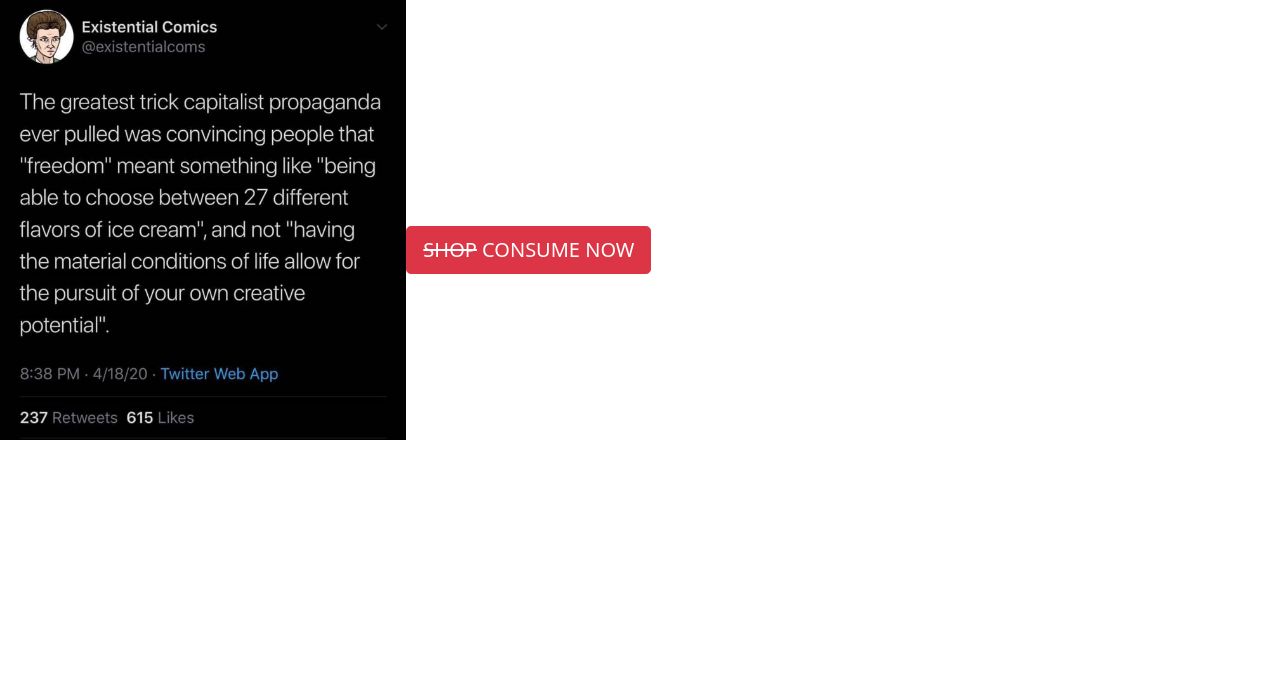
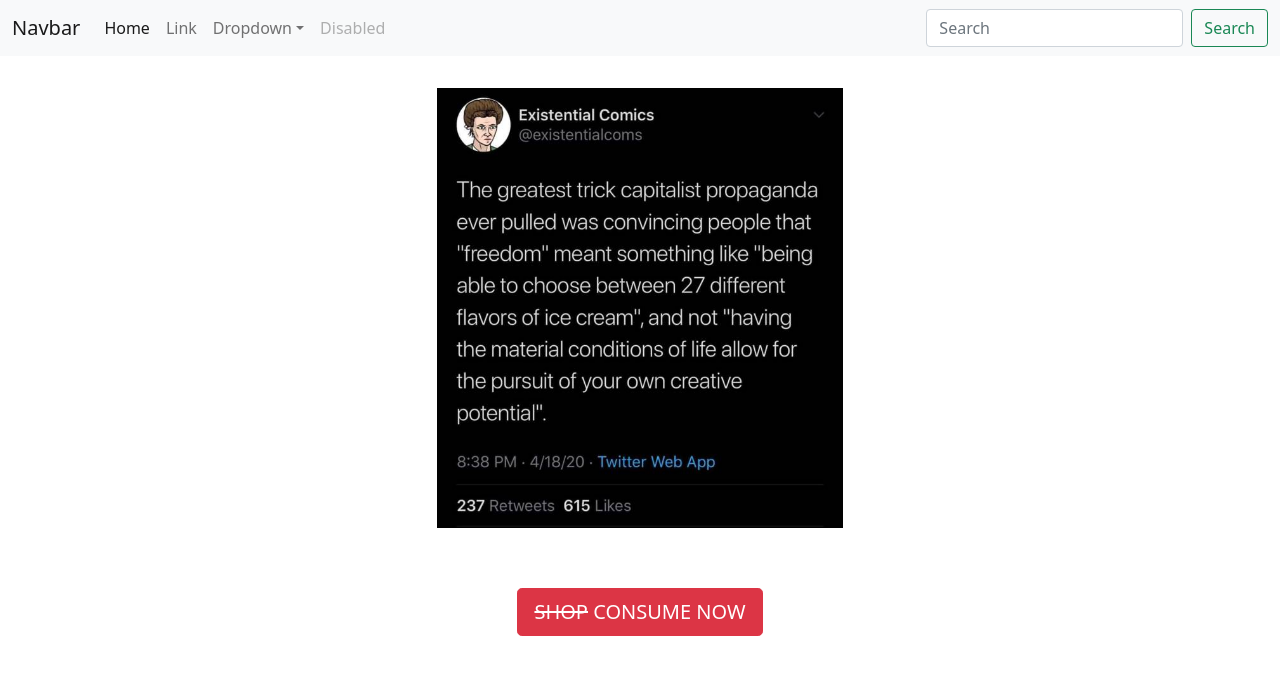
Before and after one commit to muratcan-yuksel/shopping-cart-react, a React (Create React App) app: page / in a window 1280 px wide. Shown: the top 674 px of the page. Built offline with nearby package versions, Linux system fonts and the light colour scheme.

Commit message:
added navbar and layout, and layout works in react just like gatsby

```diff
--- /dev/null
+++ b/src/pages/Layout.js
@@ -0,0 +1,21 @@
+import React from 'react'
+import Navbar from "./Navbar"
+import "../styles/layout.css"
+
+export default function Layout({children}) {
+    return (
+        <div className="body">
+            <Navbar />
+            <div className="content">
+                {/* in order for the content outside of the layout to be seen
+                for instance the content in index.js
+                I need to do this "children" thing */}
+                {children}
+            </div>
+            {/* <footer className={footer}>
+                <p>Copyright 2021 Murat Can Yüksel</p>
+            </footer> */}
+
+        </div>
+    )
+}
--- /dev/null
+++ b/src/pages/Navbar.js
@@ -0,0 +1,46 @@
+import React from 'react'
+
+export default function Navbar() {
+    return (
+        <nav>
+            <div className="links">
+
+            </div>
+            <nav className="navbar navbar-expand-lg navbar-light bg-light">
+  <div className="container-fluid">
+    <a className="navbar-brand" href="#">Navbar</a>
+    <button className="navbar-toggler" type="button" data-bs-toggle="collapse" data-bs-target="#navbarSupportedContent" aria-controls="navbarSupportedContent" aria-expanded="false" aria-label="Toggle navigation">
+      <span className="navbar-toggler-icon"></span>
+    </button>
+    <div className="collapse navbar-collapse" id="navbarSupportedContent">
+      <ul className="navbar-nav me-auto mb-2 mb-lg-0">
+        <li className="nav-item">
+          <a className="nav-link active" aria-current="page" href="#">Home</a>
+        </li>
+        <li className="nav-item">
+          <a className="nav-link" href="#">Link</a>
+        </li>
+        <li className="nav-item dropdown">
+          <a className="nav-link dropdown-toggle" href="#" id="navbarDropdown" role="button" data-bs-toggle="dropdown" aria-expanded="false">
+            Dropdown
+          </a>
+          <ul className="dropdown-menu" aria-labelledby="navbarDropdown">
+            <li><a className="dropdown-item" href="#">Action</a></li>
+            <li><a className="dropdown-item" href="#">Another action</a></li>
+            <li><a className="dropdown-item" href="#">Something else here</a></li>
+          </ul>
+        </li>
+        <li className="nav-item">
+          <a className="nav-link disabled" href="#" tabindex="-1" aria-disabled="true">Disabled</a>
+        </li>
+      </ul>
+      <form className="d-flex">
+        <input className="form-control me-2" type="search" placeholder="Search" aria-label="Search"/>
+        <button className="btn btn-outline-success" type="submit">Search</button>
+      </form>
+    </div>
+  </div>
+</nav>
+        </nav>
+    )
+}
--- a/src/pages/index.js
+++ b/src/pages/index.js
@@ -1,14 +1,14 @@
 import React from "react"
-// import Layout from "./Layout"
+import Layout from "./Layout"
 // import {indexContainer} from "../styles/layout.module.css"
-import styles from "../styles/layout.css"
+import "../styles/layout.css"
 
 import WelcomeImg from "../images/welcome.jpg"
 
 export default function Home() {
   return (
-  // <Layout>
-<div className={styles.indexContainer}>
+  <Layout>
+<div className="indexContainer">
 {/* <div>Hello world bruh</div> */}
 
 <img src={WelcomeImg} style={{maxWidth:"100%"}, {maxHeight:"55vh"}} />
@@ -21,6 +21,6 @@
 </div>
 
 
-  // </Layout>
+ </Layout>
   )
 }
--- a/src/styles/layout.css
+++ b/src/styles/layout.css
@@ -17,7 +17,6 @@
     justify-content: center;
     align-items:center;
     padding-top:2em;
-    background:blue;
 }
 .shopContainer{
      display:flex;
```
